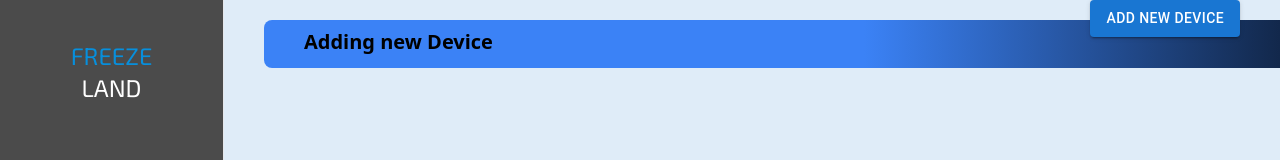
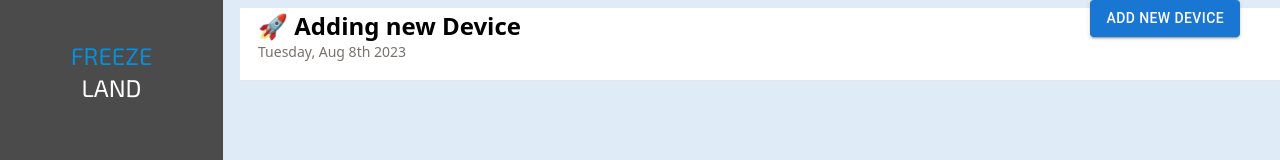
Before and after one commit to SandeeepS/FreezeLand-frontend, a React (Vite) app: page /admin/devices in a window 1280 px wide. Shown: the top 160 px of the page. Built offline with nearby package versions, Linux system fonts and the light colour scheme; no server answers; sample sign-in values are in the browser's storage.

Commit message:
added a top component and removed the admin header

```diff
--- a/src/Pages/Admin/AdminDashboard.tsx
+++ b/src/Pages/Admin/AdminDashboard.tsx
@@ -1,12 +1,12 @@
-import AdminHeader from "../../components/Admin/AdminHeader";
 import Grid from "../../components/Admin/Dashboard/Grid";
+import TopBar from "../../components/Admin/Dashboard/TopBar";
 
 const AdminDashboard: React.FC = () => {
-  const heading = "Dashboard";
+  const heading = "Admin Dashboard"
   return (
     <div>
-      <AdminHeader heading={heading}/>
       <div className="w-full  h-screen bg-[#DFECF8]">
+        <TopBar heading={heading}/>
          <Grid/>
       </div>
 
--- a/src/Pages/Admin/AdminDeviceListing.tsx
+++ b/src/Pages/Admin/AdminDeviceListing.tsx
@@ -4,7 +4,7 @@ import { useNavigate } from "react-router-dom";
 import { useState , useEffect} from "react";
 import { getAllDevices,deleteDevice, listUnlistDevices } from "../../Api/admin";
 import TableCommon from "../../components/Common/TableCommon";
-import AdminHeader from "../../components/Admin/AdminHeader";
+import TopBar from "../../components/Admin/Dashboard/TopBar";
 
 
 interface DeviceData {
@@ -76,7 +76,7 @@ const AdminDeviceListing: React.FC = () => {
   return (
     <div className=" flex flex-col">
       <div className="fixed top-0 w-full">
-        <AdminHeader heading={heading} />
+        <TopBar heading={heading}/>
       </div>
       <div className="flex justify-end mx-10 ">
         <Button className="" onClick={handleClick} variant="contained">
--- a/src/Pages/Admin/AdminMechListing.tsx
+++ b/src/Pages/Admin/AdminMechListing.tsx
@@ -3,7 +3,7 @@ import { blockMech, getAllMechanics } from "../../Api/admin";
 import { useState } from "react";
 import { useEffect } from "react";
 import { deleteMech } from "../../Api/admin";
-import AdminHeader from "../../components/Admin/AdminHeader";
+import TopBar from "../../components/Admin/Dashboard/TopBar";
 
 interface MechData {
   _id: string;
@@ -59,8 +59,8 @@ const AdminMechListing: React.FC = () => {
   return (
     <div>
       <div className="fixed top-0 w-full">
-        <AdminHeader heading={header} />
-      </div>
+        <TopBar heading={header}/>
+/      </div>
       <div className="flex justify-center items-center mx-10 pt-7 h-screen">
         <TableCommon
           columns={columns}
--- a/src/Pages/Admin/AdminServices.tsx
+++ b/src/Pages/Admin/AdminServices.tsx
@@ -6,6 +6,7 @@ import { getAllServices } from "../../Api/admin";
 import { listUnlistService } from "../../Api/admin";
 import { deleteService } from "../../Api/admin";
 import TableCommon from "../../components/Common/TableCommon";
+import TopBar from "../../components/Admin/Dashboard/TopBar";
 
 interface ServiceData {
   _id: string;
@@ -72,7 +73,7 @@ const AdminServices: React.FC = () => {
   return (
     <div className=" flex flex-col">
       <div className="fixed top-0 w-full">
-        <AdminHeader heading={heading} />
+        <TopBar heading={heading}/>
       </div>
       <div className="flex justify-end mx-10 ">
         <Button className="" onClick={handleClick} variant="contained">
--- a/src/Pages/Admin/AdminUserListing.tsx
+++ b/src/Pages/Admin/AdminUserListing.tsx
@@ -6,7 +6,7 @@ import { useState } from "react";
 import { useEffect } from "react";
 import { blockUser } from "../../Api/admin";
 import { deleteUser } from "../../Api/admin";
-import AdminHeader from "../../components/Admin/AdminHeader";
+import TopBar from "../../components/Admin/Dashboard/TopBar";
 
 
 
@@ -64,7 +64,7 @@ const AdminUserListing: React.FC = () => {
 
   return (
     <div>
-      <AdminHeader heading={heading} />
+      <TopBar heading={heading}/>
       <div className="flex mx-10 justify-center items-center pt-7 h-screen">
         <TableCommon
           columns={columns}
--- a/src/components/Admin/Dashboard/Grid.tsx
+++ b/src/components/Admin/Dashboard/Grid.tsx
@@ -6,6 +6,7 @@ import UsageRadar from "./UsageRadar";
 const Grid = () => {
   return (
     <div className="px-4 grid gap-3 grid-cols-12 mt-6">
+
       <StatsCards />
       <ActivityGraph/>
       <UsageRadar/>
--- /dev/null
+++ b/src/components/Admin/Dashboard/TopBar.tsx
@@ -0,0 +1,22 @@
+import { FiCalendar } from "react-icons/fi";
+const TopBar = ({heading}) => {
+  return (
+    <div className="border-b px-4 mb-4 mt-2 pb-4 mx-4 bg-white">
+      <div className="flex items-center justify-between p-0.5">
+        <div>
+          <span className="text-2xl font-bold block">🚀 {heading}</span>
+          <span className="text-sm block text-stone-500">
+            Tuesday, Aug 8th 2023
+          </span>
+        </div>
+
+        <button className="flex text-sm items-center gap-2 bg-stone-100 transition-colors hover:bg-violet-100 hover:text-violet-700 px-3 py-1.5 rounded">
+          <FiCalendar />
+          <span>Prev 6 Months</span>
+        </button>
+      </div>
+    </div>
+  );
+};
+
+export default TopBar;
```
